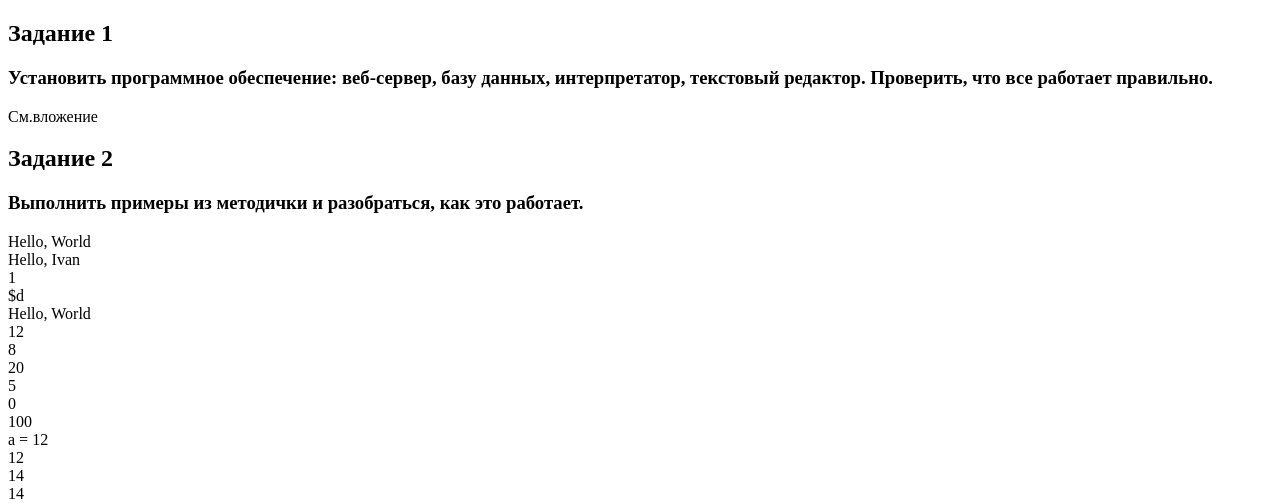
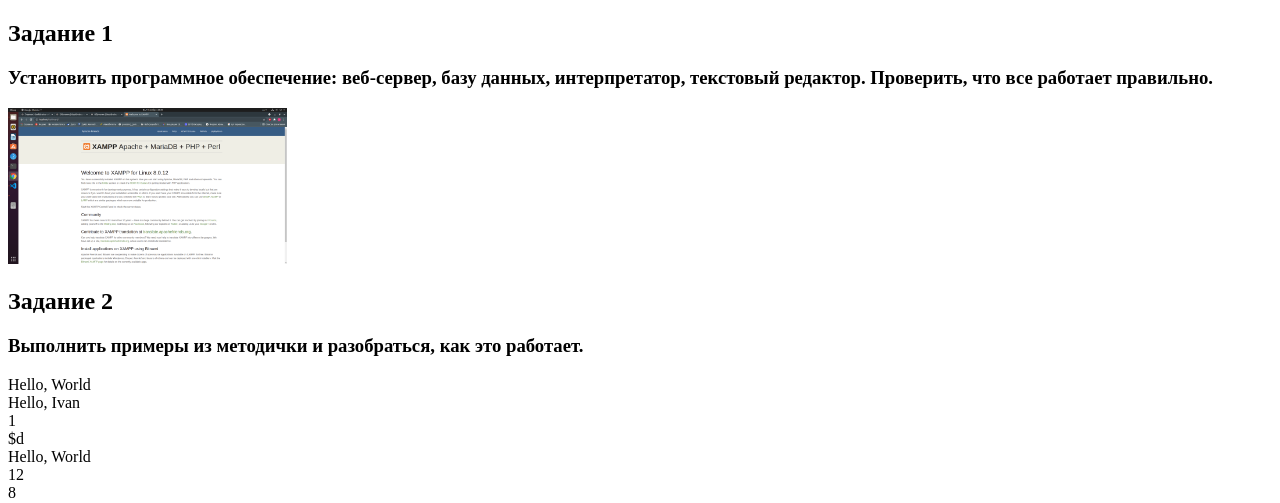
Before and after one commit to Nnjaka/PHP-Basic-Course, a PHP site: page / in a window 1280 px wide. Shown: the top 503 px of the page. Run offline with PHP 8.4, Linux system fonts and the light colour scheme.

Commit message:
Add image

```diff
--- a/index.php
+++ b/index.php
@@ -16,7 +16,7 @@
 <body>
 	<h2><?php echo $h2; ?> 1</h2>
 	<h3>Установить программное обеспечение: веб-сервер, базу данных, интерпретатор, текстовый редактор. Проверить, что все работает правильно.</h3>
-	<p>См.вложение</p>
+	<p><img src="img/Task1.png" width="279"><p>
 
 
 	<h2><?php echo $h2; ?> 2</h2>
```
Also changed, not shown: img/Task1.png (added).
